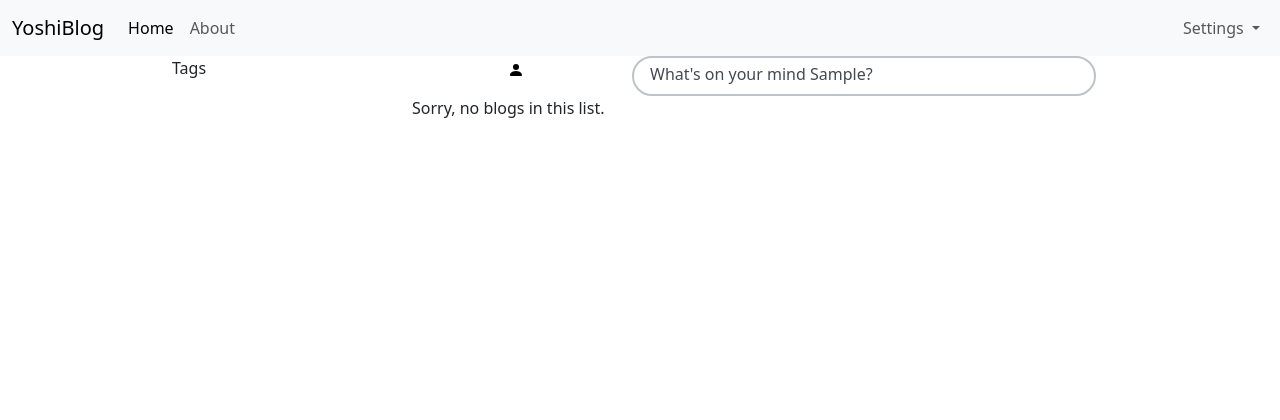
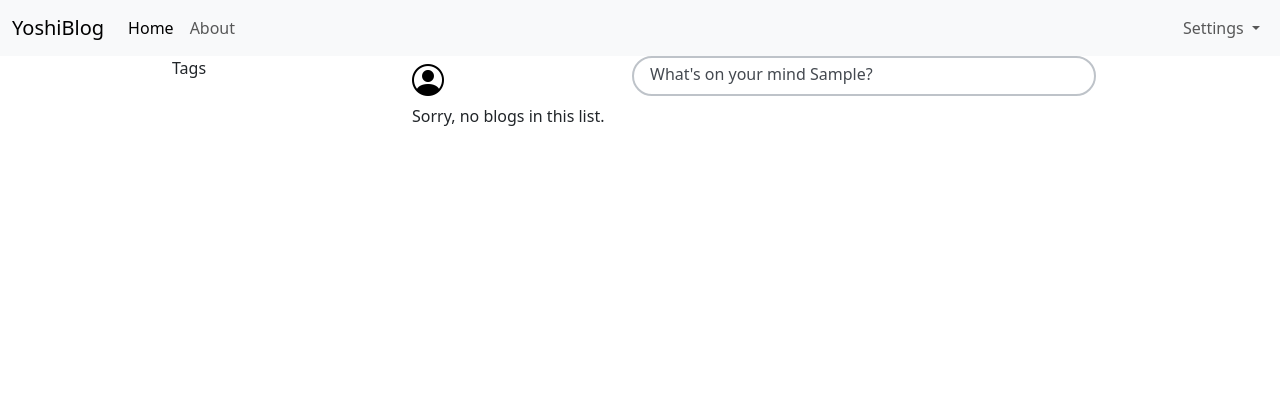
Before and after one commit to Frederick-Teye/YoshiBlog, a Django app: page /blogs/ in a window 1280 px wide. Shown: the top 420 px of the page. Run offline with Django 5.2, Linux system fonts and the light colour scheme; the visitor is signed in with stand-in values (Sample User, id 1); data that the repository does not hold is empty.

Commit message:
Refactor code

```diff
--- a/templates/blog_list.html
+++ b/templates/blog_list.html
@@ -10,11 +10,10 @@
         <div class="col-sm-9">
                 <div class="row">
                     <div class="row">
-                        <div class="col-4 col-sm-4 text-black text-center">
-                            <svg xmlns="http://www.w3.org/2000/svg" width="16" height="16" fill="currentColor" class="bi bi-person-fill"
-                                viewBox="0 0 16 16">
-                                <path d="M3 14s-1 0-1-1 1-4 6-4 6 3 6 4-1 1-1 1zm5-6a3 3 0 1 0 0-6 3 3 0 0 0 0 6" />
-                            </svg>
+                        <div class="col-4 col-sm-4">
+                            <div class="">
+                                <i class="bi bi-person-circle" style="font-size: 2rem; color: black;"></i>
+                            </div>
                         </div>
                         <div id="text-field-container" aria-label="Click to add blog post" class="ps-3 pt-1 col-8 col-sm-8">
                             <a href="{% url 'blog_new' %}" aria-hidden="true" id="add-blog-link">
```
